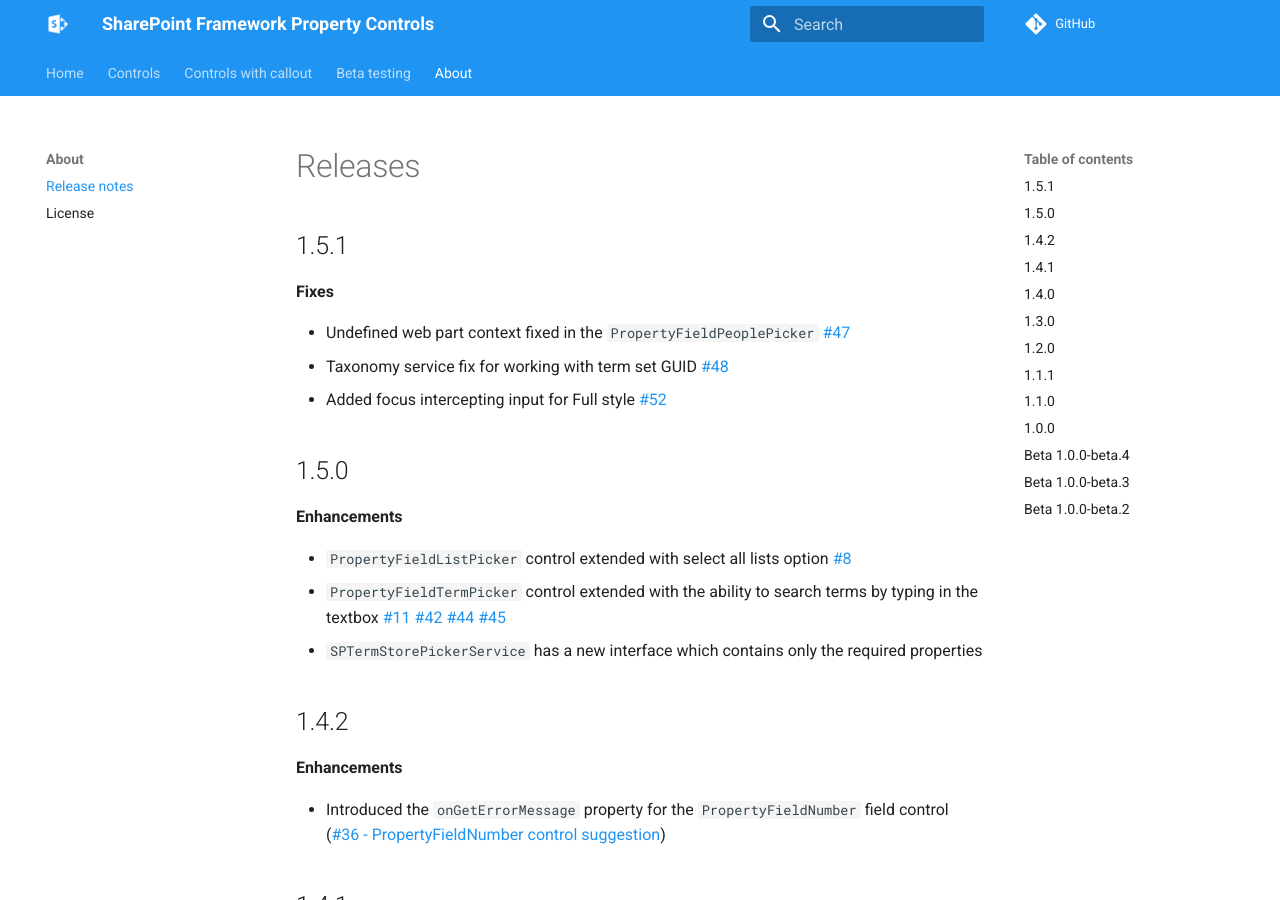
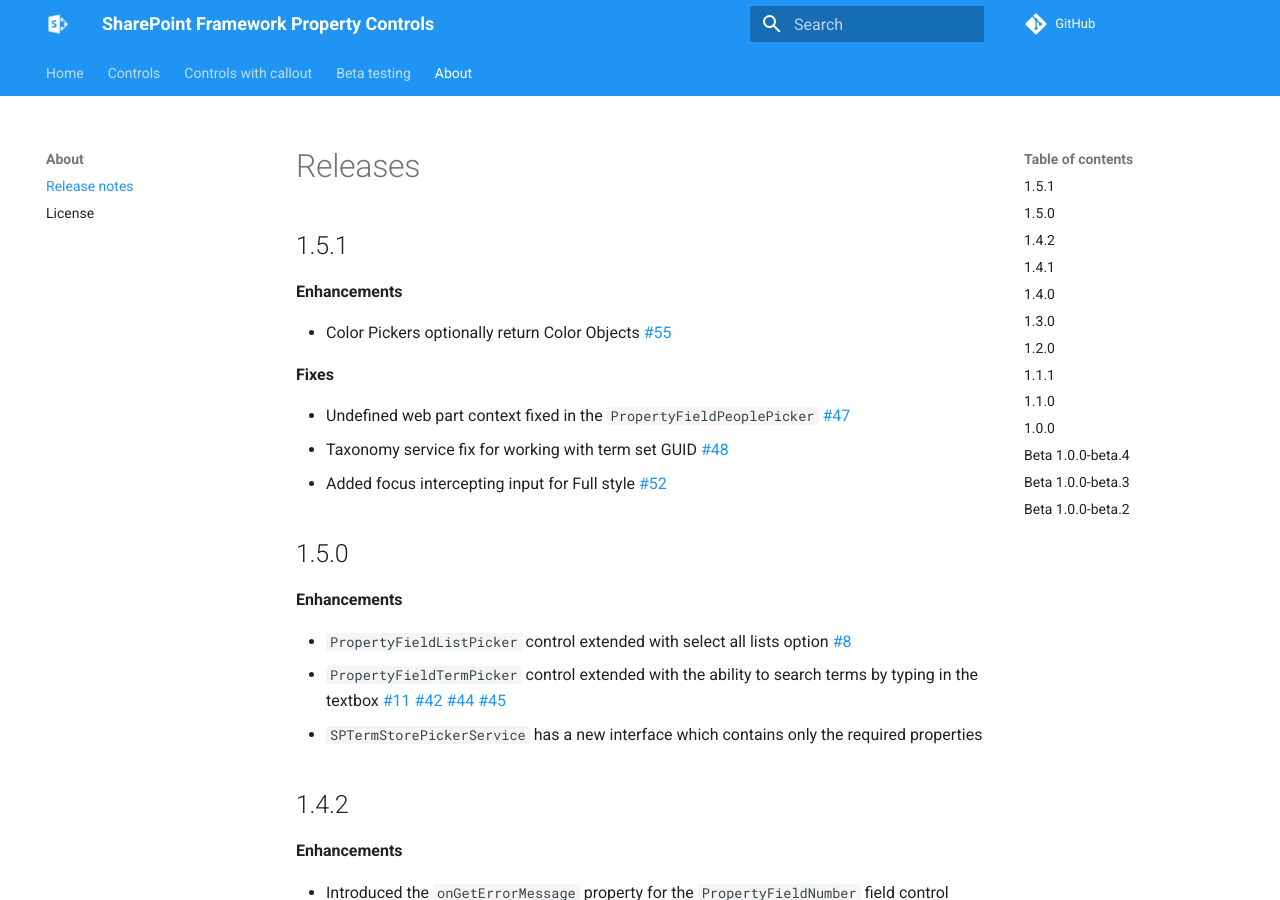
Before and after one commit to pnp/sp-dev-fx-property-controls, an MkDocs documentation site: the page built from docs/documentation/docs/about/release-notes.md, in a window 1280 px wide and 900 px high. Built offline with MkDocs 1.6.1 and Material for MkDocs 9.7.7, drawn with Linux system fonts in a browser that asks for light colours; comment, search, counter and statistics services are not loaded; old or Windows-style settings are respelled for this version of MkDocs.

Commit message:
Update changelog

```diff
--- a/docs/documentation/docs/about/release-notes.md
+++ b/docs/documentation/docs/about/release-notes.md
@@ -1,6 +1,10 @@
 # Releases
 
 ## 1.5.1
+
+**Enhancements**
+
+- Color Pickers optionally return Color Objects [#55](https://github.com/SharePoint/sp-dev-fx-property-controls/issues/55)
 
 **Fixes**
 
```
Also changed, not shown: CHANGELOG.md.
